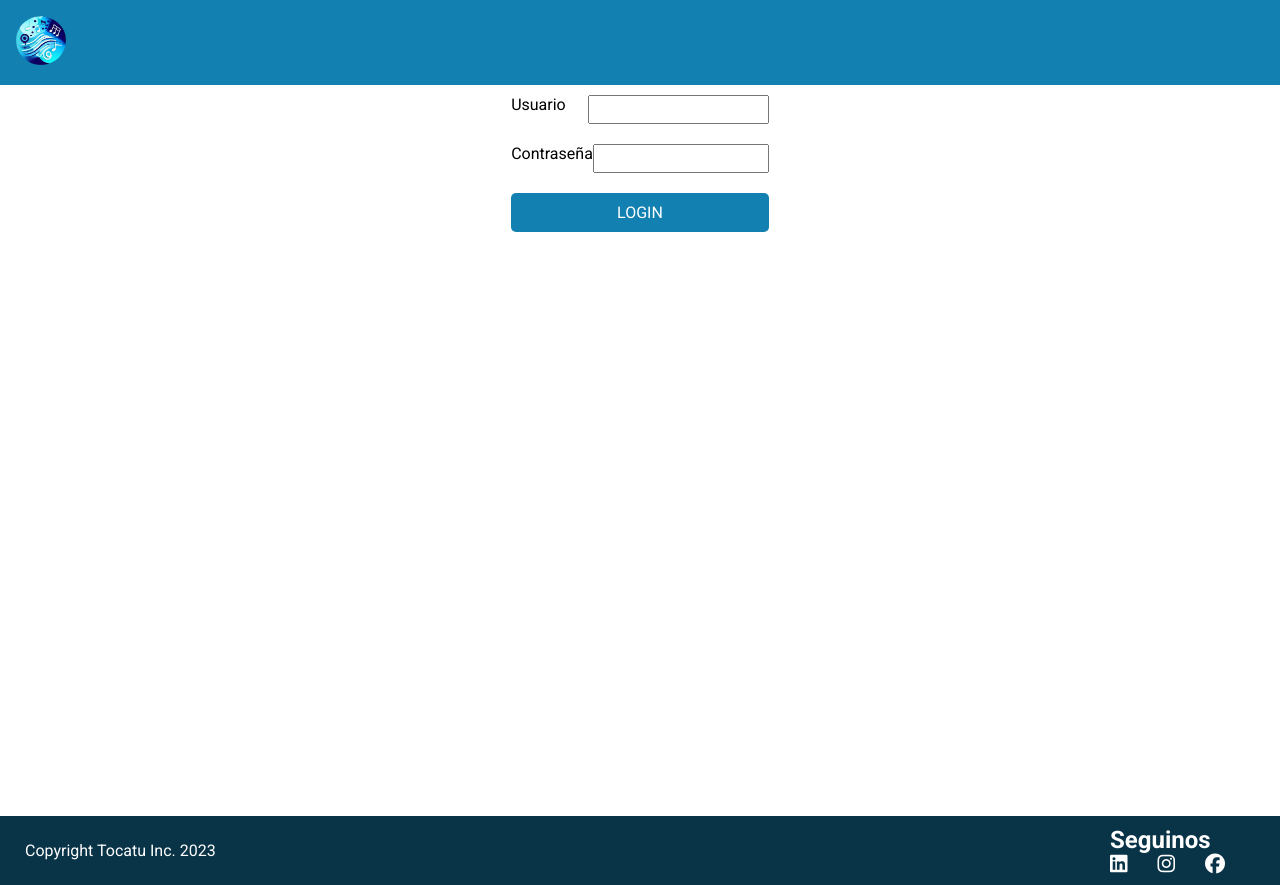
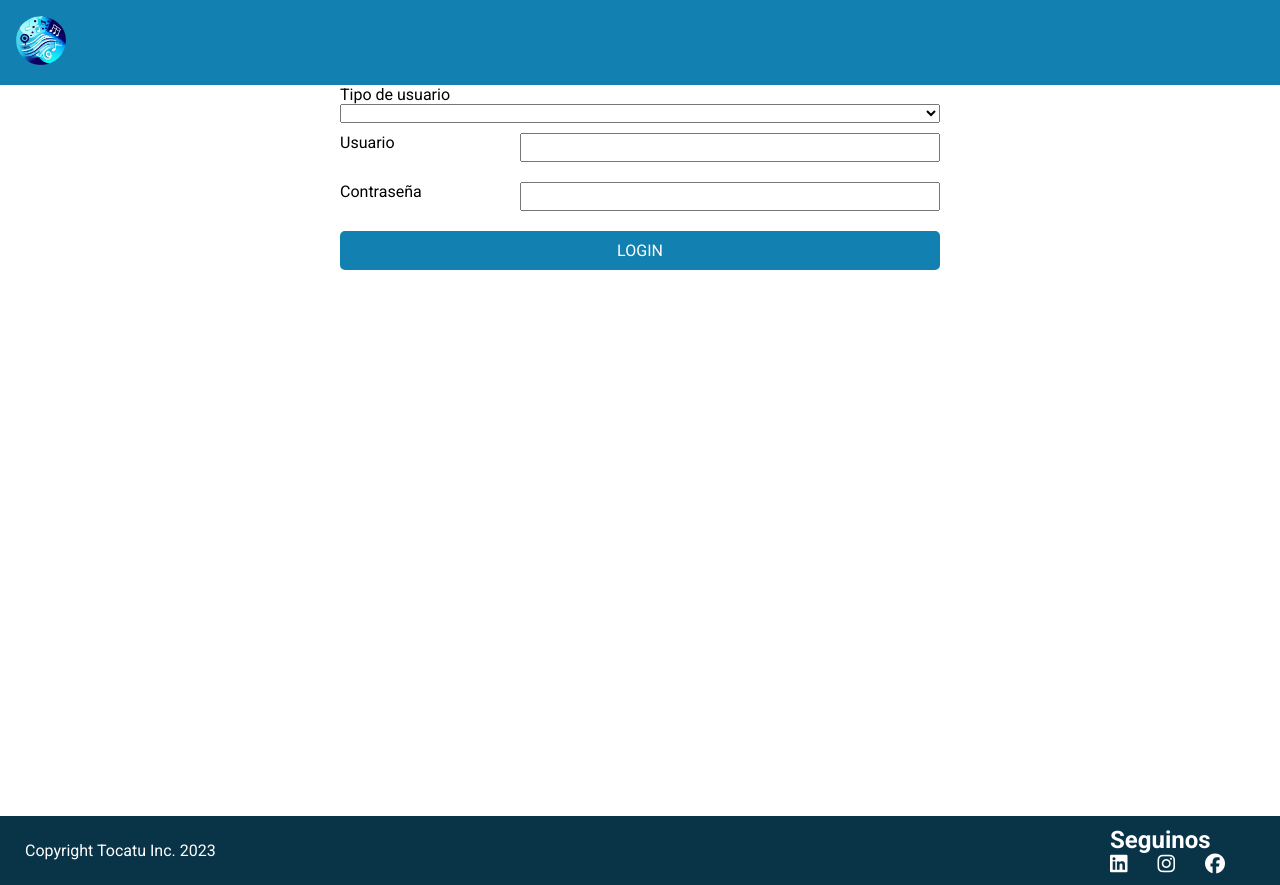
Before and after one commit to dr3am-team/tocatu-vue, a Vue app: page /login in a window 1280 px wide. Built offline with nearby package versions, Linux system fonts and the light colour scheme.

Commit message:
add accountType to login

```diff
--- a/src/views/LoginView.vue
+++ b/src/views/LoginView.vue
@@ -3,6 +3,7 @@
 
   <div class="super-container">
     <div class="container">
+      <SelectorComponent :array="accountType" v-model="typeSelected" label="Tipo de usuario" @selected="select" />
       <InputComponent type="text" v-model="user.username" label="Usuario" @keyup.enter="handleKeyPress" />
       <InputComponent type="password" v-model="user.password" label="Contraseña" @keyup.enter="handleKeyPress" />
       <ButtonComponent label="Login" @click="login" />
@@ -19,10 +20,11 @@ import InputComponent from '../components/InputComponent.vue'
 import axios from 'axios'
 import barsService from '../service/barsService.js'
 import FooterComponent from '../components/FooterComponent.vue'
+import SelectorComponent from '../components/SelectorComponent.vue'
 import NavbarComponent from '../components/NavbarComponent.vue'
 
 export default {
-  components: { ButtonComponent, InputComponent, NavbarComponent, FooterComponent },
+  components: { ButtonComponent, InputComponent, NavbarComponent, FooterComponent, SelectorComponent },
   setup() {
     const { loginStore } = useLoginStore()
     return { loginStore }
@@ -30,7 +32,13 @@ export default {
   data() {
     return {
       user: { username: '', password: '' },
-      failedLogin: ''
+      failedLogin: '',
+
+      accountType: [
+        { label: 'Banda', value: 'band' },
+        { label: 'Bar', value: 'bar' }
+      ],
+      typeSelected: ''
     }
   },
   methods: {
@@ -40,20 +48,24 @@ export default {
 
       //Bring users from local storage
       //const users = JSON.parse(window.localStorage.getItem('usuarios'))
+      console.log(this.typeSelected)
       try {
         const bar = await barsService.loginBar(this.user)
+        console.log(this.typeSelected)
         if (bar) {
           this.loginStore({ bar, permissions: [bar.userType] })
           this.$router.push('/')
         }
       } catch (error) {
-        console.log('a')
         this.failedLogin = error.response.data.message
       }
       // console.log(users)
     },
     handleKeyPress() {
       this.login()
+    },
+    select(e) {
+      this.typeSelected = e
     }
   }
 }
--- a/src/views/RegisterView.vue
+++ b/src/views/RegisterView.vue
@@ -61,7 +61,7 @@ export default {
   data() {
     return {
       accountType: [
-        { label: 'Band', value: 'band' },
+        { label: 'Banda', value: 'band' },
         { label: 'Bar', value: 'bar' }
       ],
       typeSelected: '',
```
